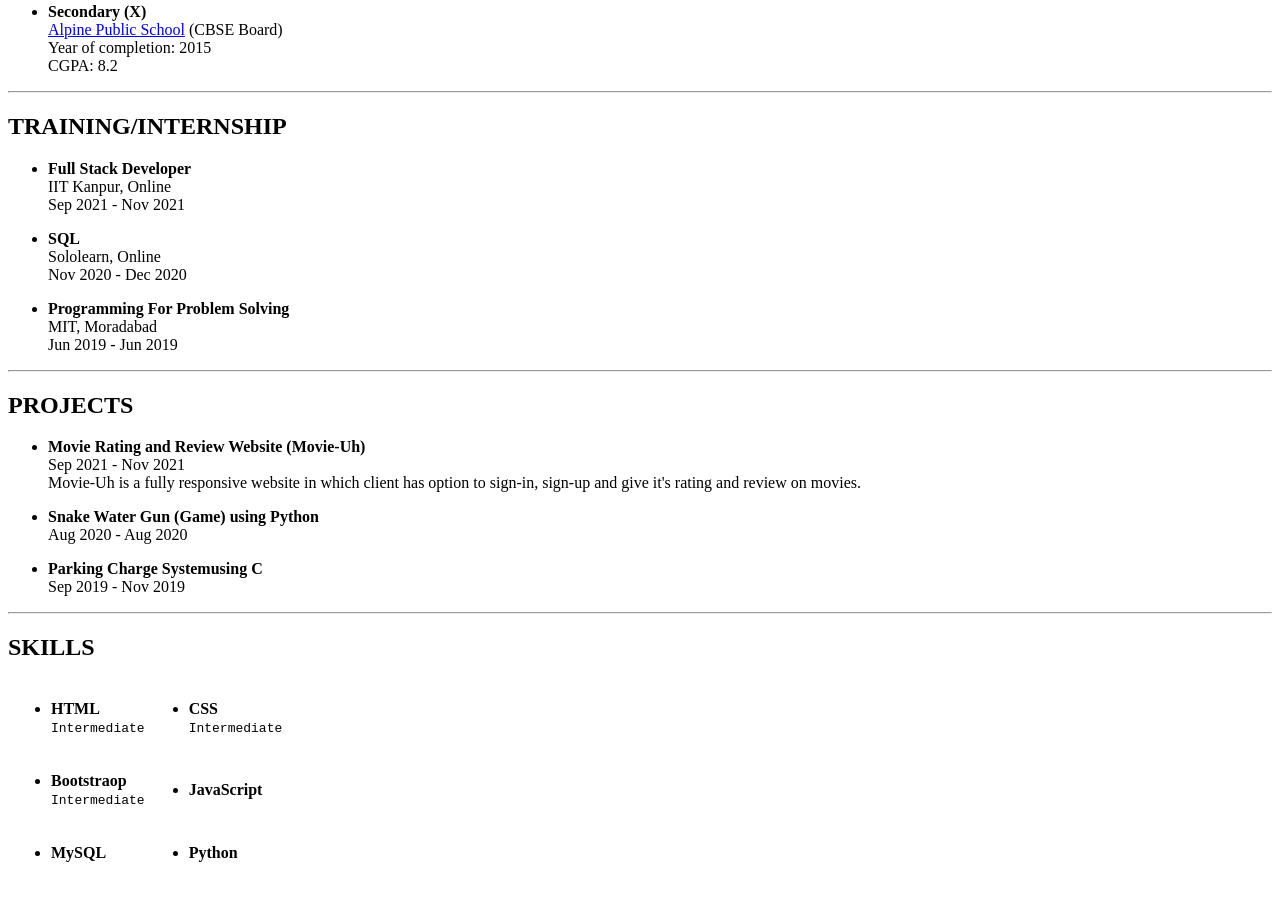
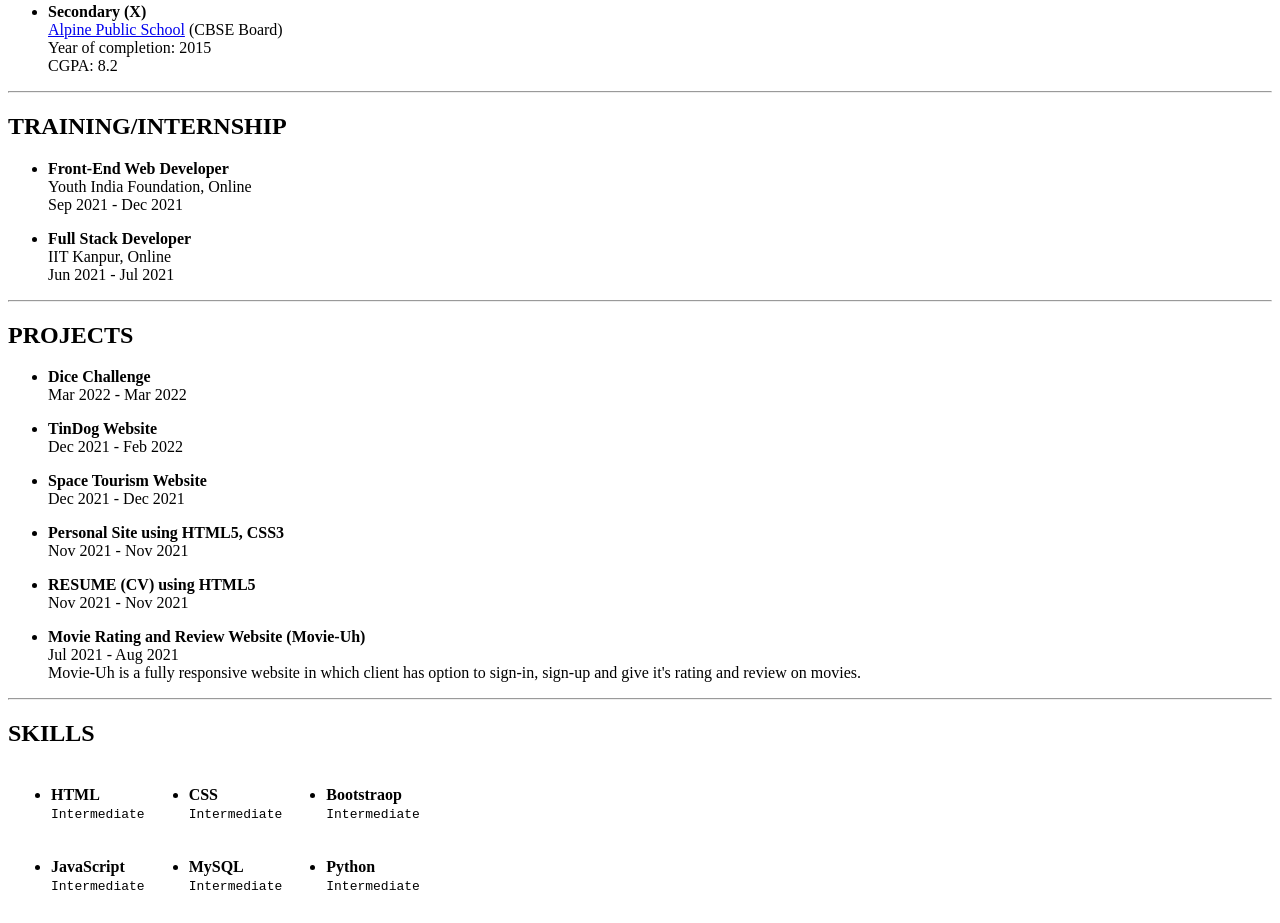
Before and after one commit to deveshbhardwaj970/cv, a plain HTML site: page index.html in a window 1280 px wide. Shown: the part 466-1389 px from the top of the page. Before the commit the page ends 1355 px from the top, so only its background shows below. Drawn offline with Linux system fonts and the light colour scheme.

Commit message:
Update index.html

```diff
--- a/index.html
+++ b/index.html
@@ -38,26 +38,32 @@
     <h2>TRAINING/INTERNSHIP</h2>
     <ul>
         <li>
-            <p><strong>Full Stack Developer</strong><br>IIT Kanpur, Online<br>Sep 2021 - Nov 2021</p>
+            <p><strong>Front-End Web Developer</strong><br>Youth India Foundation, Online<br>Sep 2021 - Dec 2021</p>
         </li>
         <li>
-            <p><strong>SQL</strong><br>Sololearn, Online<br>Nov 2020 - Dec 2020</p>
-        </li>
-        <li>
-            <p><strong>Programming For Problem Solving</strong><br>MIT, Moradabad<br>Jun 2019 - Jun 2019</p>
+            <p><strong>Full Stack Developer</strong><br>IIT Kanpur, Online<br>Jun 2021 - Jul 2021</p>
         </li>
     </ul>
     <hr>
     <h2>PROJECTS</h2>
     <ul>
         <li>
-            <p><strong>Movie Rating and Review Website (Movie-Uh)</strong><br>Sep 2021 - Nov 2021<br>Movie-Uh is a fully responsive website in which client has option to sign-in, sign-up and give it's rating and review on movies.</p>
+            <p><strong>Dice Challenge</strong><br>Mar 2022 - Mar 2022</p>
         </li>
         <li>
-            <p><strong>Snake Water Gun (Game) using Python</strong><br>Aug 2020 - Aug 2020</p>
+            <p><strong>TinDog Website</strong><br>Dec 2021 - Feb 2022</p>
         </li>
         <li>
-            <p><strong>Parking Charge Systemusing C</strong><br>Sep 2019 - Nov 2019</p>
+            <p><strong>Space Tourism Website</strong><br>Dec 2021 - Dec 2021</p>
+        </li>
+        <li>
+            <p><strong>Personal Site using HTML5, CSS3</strong><br>Nov 2021 - Nov 2021</p>
+        </li>
+        <li>
+            <p><strong>RESUME (CV) using HTML5</strong><br>Nov 2021 - Nov 2021</p>
+        </li>
+        <li>
+            <p><strong>Movie Rating and Review Website (Movie-Uh)</strong><br>Jul 2021 - Aug 2021<br>Movie-Uh is a fully responsive website in which client has option to sign-in, sign-up and give it's rating and review on movies.</p>
         </li>
     </ul>
     <hr>
@@ -74,30 +80,31 @@
                     <li><strong>CSS</strong><br><tt>Intermediate</tt></li>
                 </ul>
             </td>
-        </tr>
-        <tr>
             <td>
                 <ul>
                     <li><strong>Bootstraop</strong><br><tt>Intermediate</tt></li>
-                </ul>
-            </td>
-            <td>
-                <ul>
-                    <li><strong>JavaScript</strong></li>
                 </ul>
             </td>
         </tr>
         <tr>
             <td>
                 <ul>
-                    <li><strong>MySQL</strong></li>
+                    <li><strong>JavaScript</strong><br><tt>Intermediate</tt></li>
                 </ul>
             </td>
             <td>
                 <ul>
-                    <li><strong>Python</strong></li>
+                    <li><strong>MySQL</strong><br><tt>Intermediate</tt></li>
                 </ul>
             </td>
+            <td>
+                <ul>
+                    <li><strong>Python</strong><br><tt>Intermediate</tt></li>
+                </ul>
+            </td>
+        </tr>
+        <tr>
+
         </tr>
     </table>
 </body>
```
